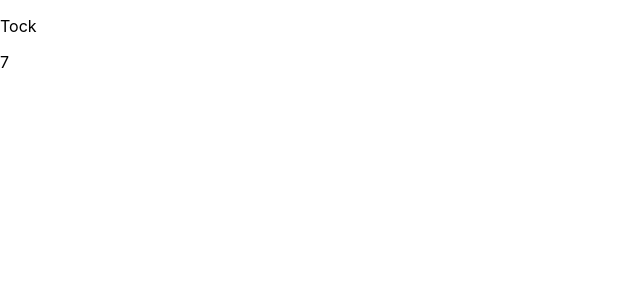
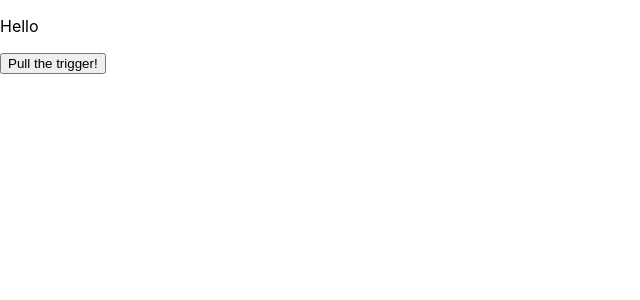
Before and after one commit to bix6/react-playground, a React (Create React App) app: page / in a window 1280 px wide. Shown: the top 300 px of the page, without its empty margins (0-640 px from the left). Built offline with nearby package versions, Linux system fonts and the light colour scheme.

Commit message:
add RouletteGun

```diff
--- a/src/index.js
+++ b/src/index.js
@@ -3,8 +3,10 @@
 // import App from './App';
 import './index.css';
 // import HelloWorld from './state-drills/HelloWorld';
-import Bomb from './state-drills/Bomb';
+// import Bomb from './state-drills/Bomb';
+import RouletteGun from './state-drills/RouletteGun';
 
 // ReactDOM.render(<App />, document.getElementById('root'));
 // ReactDOM.render(<HelloWorld />, document.getElementById('root'));
-ReactDOM.render(<Bomb />, document.getElementById('root'));
+// ReactDOM.render(<Bomb />, document.getElementById('root'));
+ReactDOM.render(<RouletteGun bulletInChamber={8} />, document.getElementById('root'));
--- /dev/null
+++ b/src/state-drills/RouletteGun.js
@@ -0,0 +1,43 @@
+import React from 'react';
+
+class RouletteGun extends React.Component {
+    static defaultProps = {
+        bulletInChamber: 8
+    };
+    state = {
+        message: "Hello",
+        chamber: null,
+        spinningTheChamber: false,
+    }
+    pullTrigger = () => {
+        this.setState({
+            spinningTheChamber: true,
+            message: 'Spinning the chamber and pulling the trigger!...'
+        });
+        this.timeout = setTimeout(() => {
+            this.setState({
+                chamber: Math.ceil(Math.random() * 8),
+                spinningTheChamber: false
+            })
+            if (this.state.chamber === this.props.bulletInChamber) {
+                this.setState({message: "Bang!!"})
+            }
+            else {
+                this.setState({message: "You're Safe"})
+            }
+        }, 2000)
+    }
+    componentWillUnmount() {
+        clearTimeout(this.timeout);
+    }
+    render () {
+        return (
+            <div>
+                <p>{this.state.message}</p>
+                <button onClick={this.pullTrigger}>Pull the trigger!</button>
+            </div>
+        );
+    }
+}
+
+export default RouletteGun;
```
